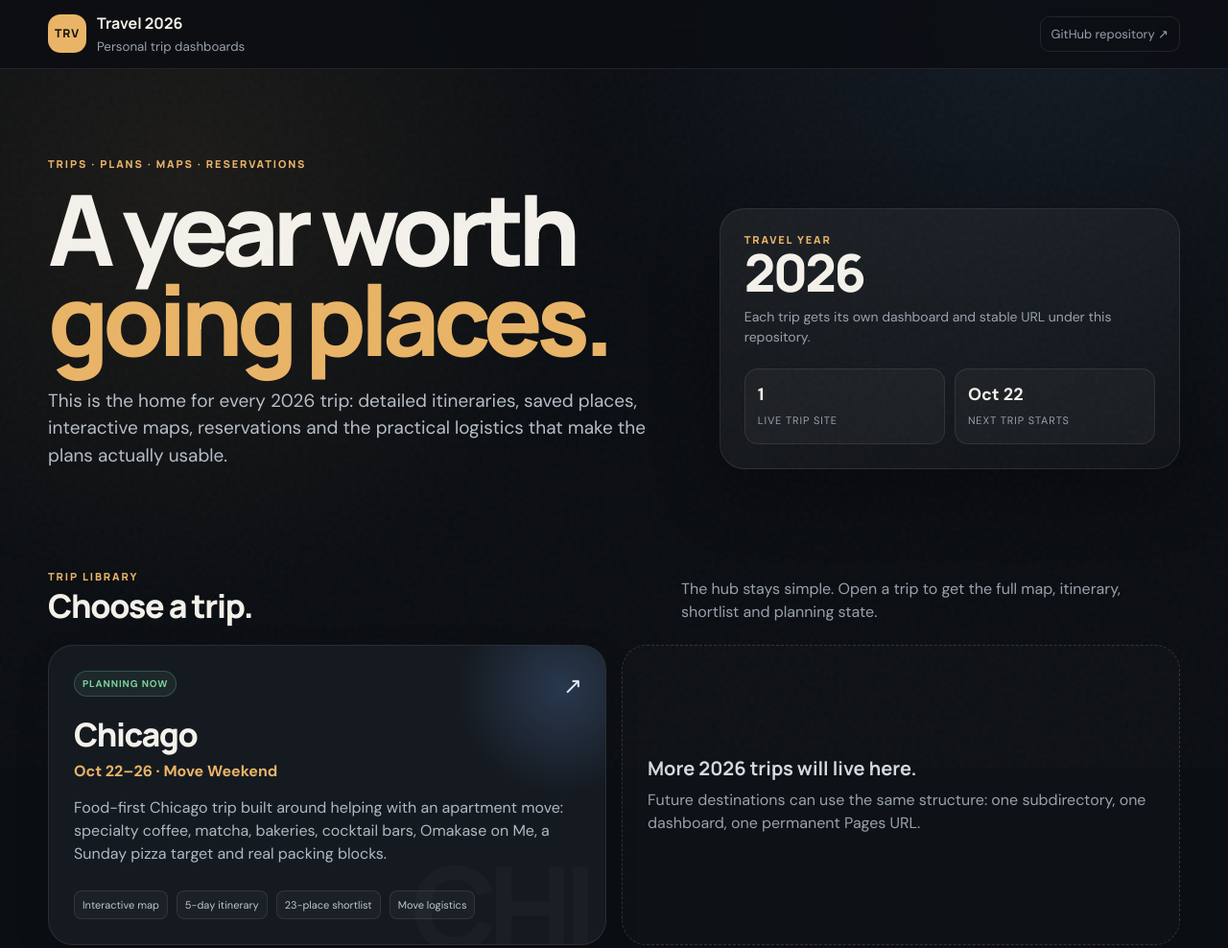
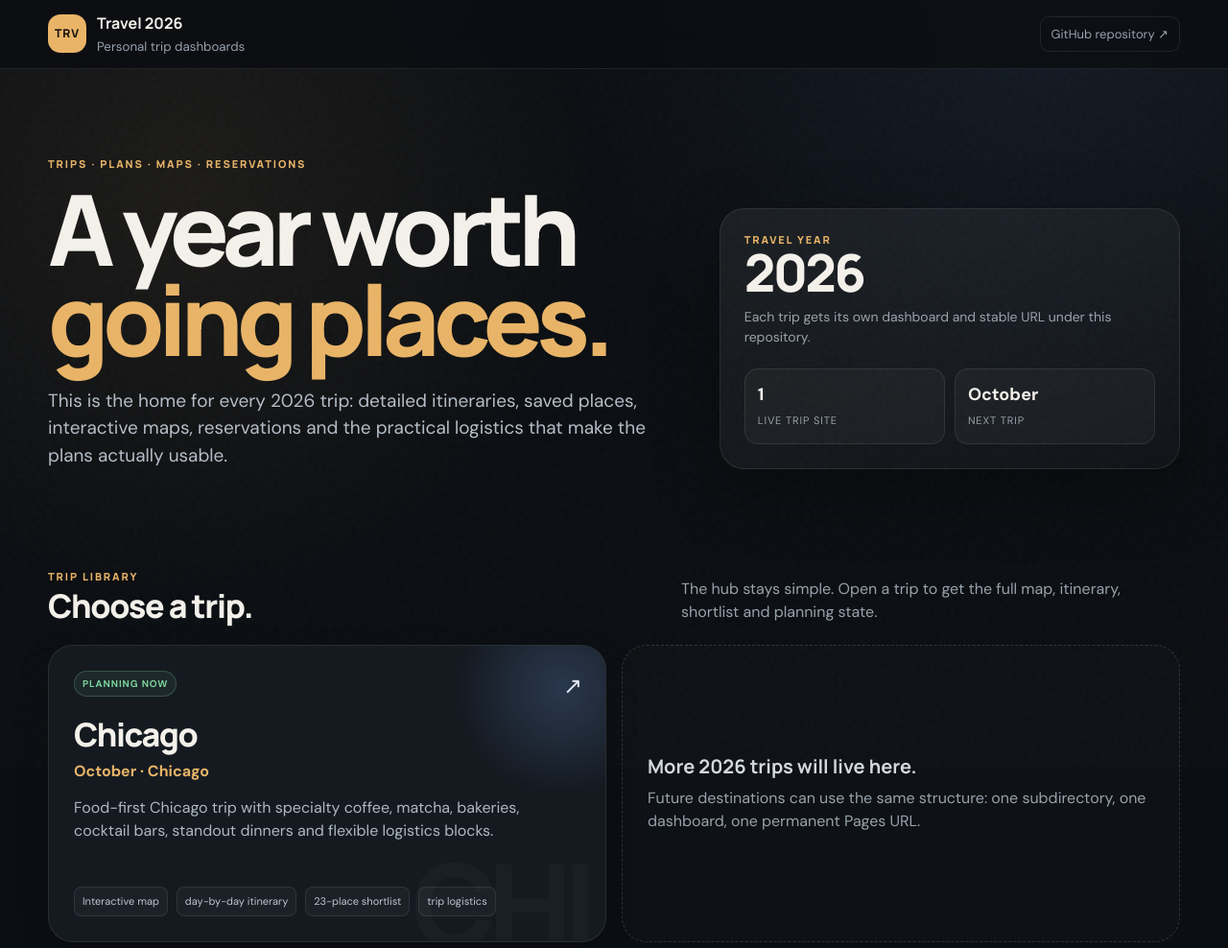
Before and after one commit to goelsk1729/travel-2026, a plain HTML site: page index.html in a window 1280 px wide. Shown: the top 988 px of the page at 96% size. Drawn offline with Linux system fonts and the light colour scheme.

Commit message:
Generalize public trip dates on travel hub

```diff
--- a/index.html
+++ b/index.html
@@ -16,7 +16,7 @@
 <body><div class="noise"></div>
 <header class="topbar"><div class="shell"><a class="brand" href="./"><span class="mark">TRV</span><span><b>Travel 2026</b><small>Personal trip dashboards</small></span></a><a class="repo" href="https://github.com/goelsk1729/travel-2026" target="_blank" rel="noreferrer">GitHub repository ↗</a></div></header>
 <main>
-<section class="shell hero"><div><div class="overline">Trips · plans · maps · reservations</div><h1>A year worth<br><span>going places.</span></h1><p>This is the home for every 2026 trip: detailed itineraries, saved places, interactive maps, reservations and the practical logistics that make the plans actually usable.</p></div><aside class="year-card"><div class="overline">Travel year</div><div class="big">2026</div><p>Each trip gets its own dashboard and stable URL under this repository.</p><div class="mini-stats"><div class="mini"><strong>1</strong><span>live trip site</span></div><div class="mini"><strong>Oct 22</strong><span>next trip starts</span></div></div></aside></section>
-<section class="shell section"><div class="section-head"><div><div class="overline">Trip library</div><h2>Choose a trip.</h2></div><p>The hub stays simple. Open a trip to get the full map, itinerary, shortlist and planning state.</p></div><div class="trips"><a class="trip chicago" href="./chicago-oct/"><span class="pill">Planning now</span><span class="arrow">↗</span><h3>Chicago</h3><div class="date">Oct 22–26 · Move Weekend</div><p>Food-first Chicago trip built around helping with an apartment move: specialty coffee, matcha, bakeries, cocktail bars, Omakase on Me, a Sunday pizza target and real packing blocks.</p><div class="meta"><span>Interactive map</span><span>5-day itinerary</span><span>23-place shortlist</span><span>Move logistics</span></div></a><div class="future"><strong>More 2026 trips will live here.</strong><span>Future destinations can use the same structure: one subdirectory, one dashboard, one permanent Pages URL.</span></div></div><div class="guide"><i>↗</i><div><b>GitHub Pages structure</b><p>Travel hub: <code>/travel-2026/</code> · Chicago: <code>/travel-2026/chicago-oct/</code>. Add future trips as sibling folders and link them from this page.</p></div></div></section>
+<section class="shell hero"><div><div class="overline">Trips · plans · maps · reservations</div><h1>A year worth<br><span>going places.</span></h1><p>This is the home for every 2026 trip: detailed itineraries, saved places, interactive maps, reservations and the practical logistics that make the plans actually usable.</p></div><aside class="year-card"><div class="overline">Travel year</div><div class="big">2026</div><p>Each trip gets its own dashboard and stable URL under this repository.</p><div class="mini-stats"><div class="mini"><strong>1</strong><span>live trip site</span></div><div class="mini"><strong>October</strong><span>next trip</span></div></div></aside></section>
+<section class="shell section"><div class="section-head"><div><div class="overline">Trip library</div><h2>Choose a trip.</h2></div><p>The hub stays simple. Open a trip to get the full map, itinerary, shortlist and planning state.</p></div><div class="trips"><a class="trip chicago" href="./chicago-oct/"><span class="pill">Planning now</span><span class="arrow">↗</span><h3>Chicago</h3><div class="date">October · Chicago</div><p>Food-first Chicago trip with specialty coffee, matcha, bakeries, cocktail bars, standout dinners and flexible logistics blocks.</p><div class="meta"><span>Interactive map</span><span>day-by-day itinerary</span><span>23-place shortlist</span><span>trip logistics</span></div></a><div class="future"><strong>More 2026 trips will live here.</strong><span>Future destinations can use the same structure: one subdirectory, one dashboard, one permanent Pages URL.</span></div></div><div class="guide"><i>↗</i><div><b>GitHub Pages structure</b><p>Travel hub: <code>/travel-2026/</code> · Chicago: <code>/travel-2026/chicago-oct/</code>. Add future trips as sibling folders and link them from this page.</p></div></div></section>
 </main><footer class="shell footer"><span>Travel 2026 · goelsk1729</span><span>Built for GitHub Pages</span></footer>
 </body></html>
```
